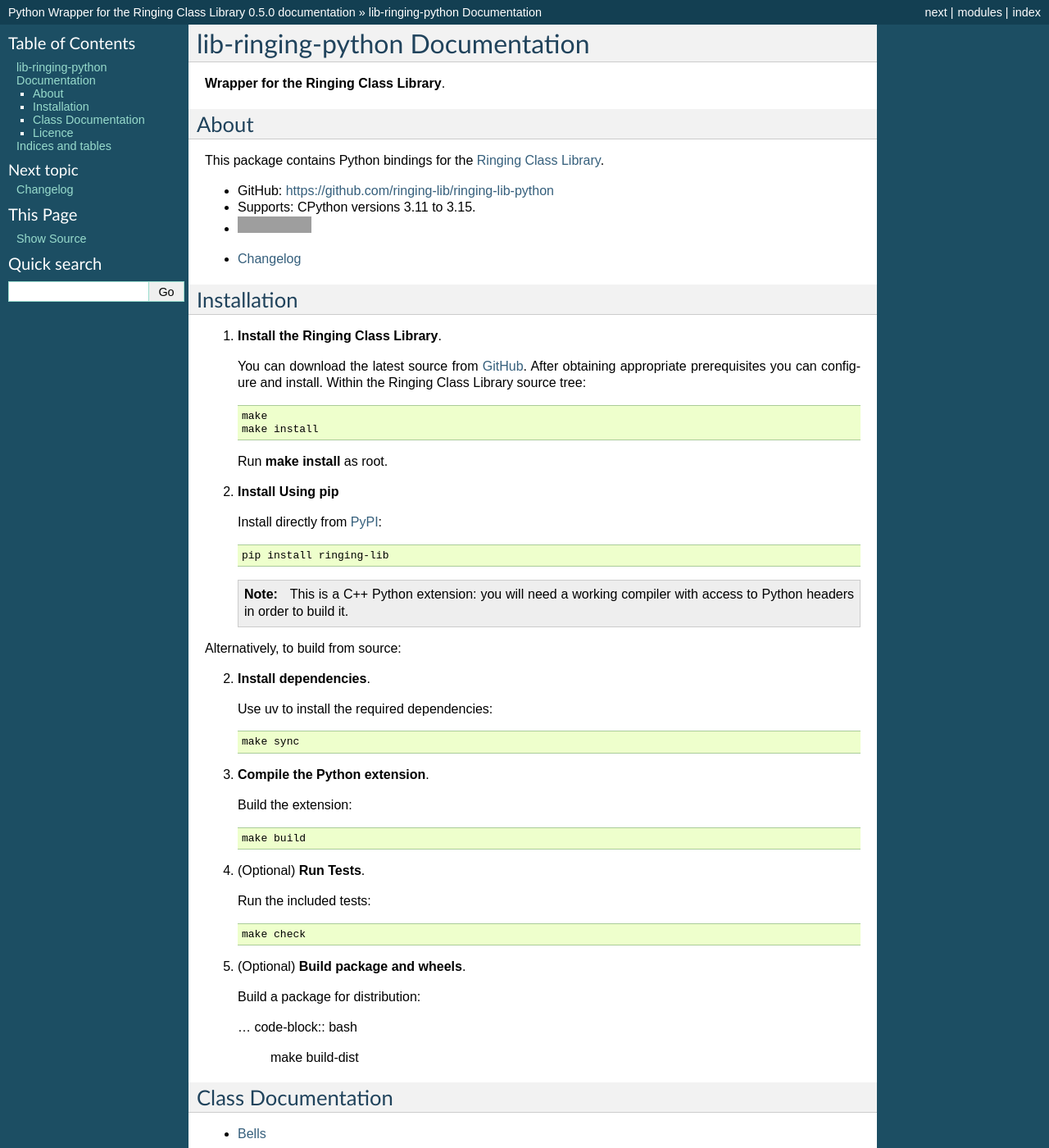
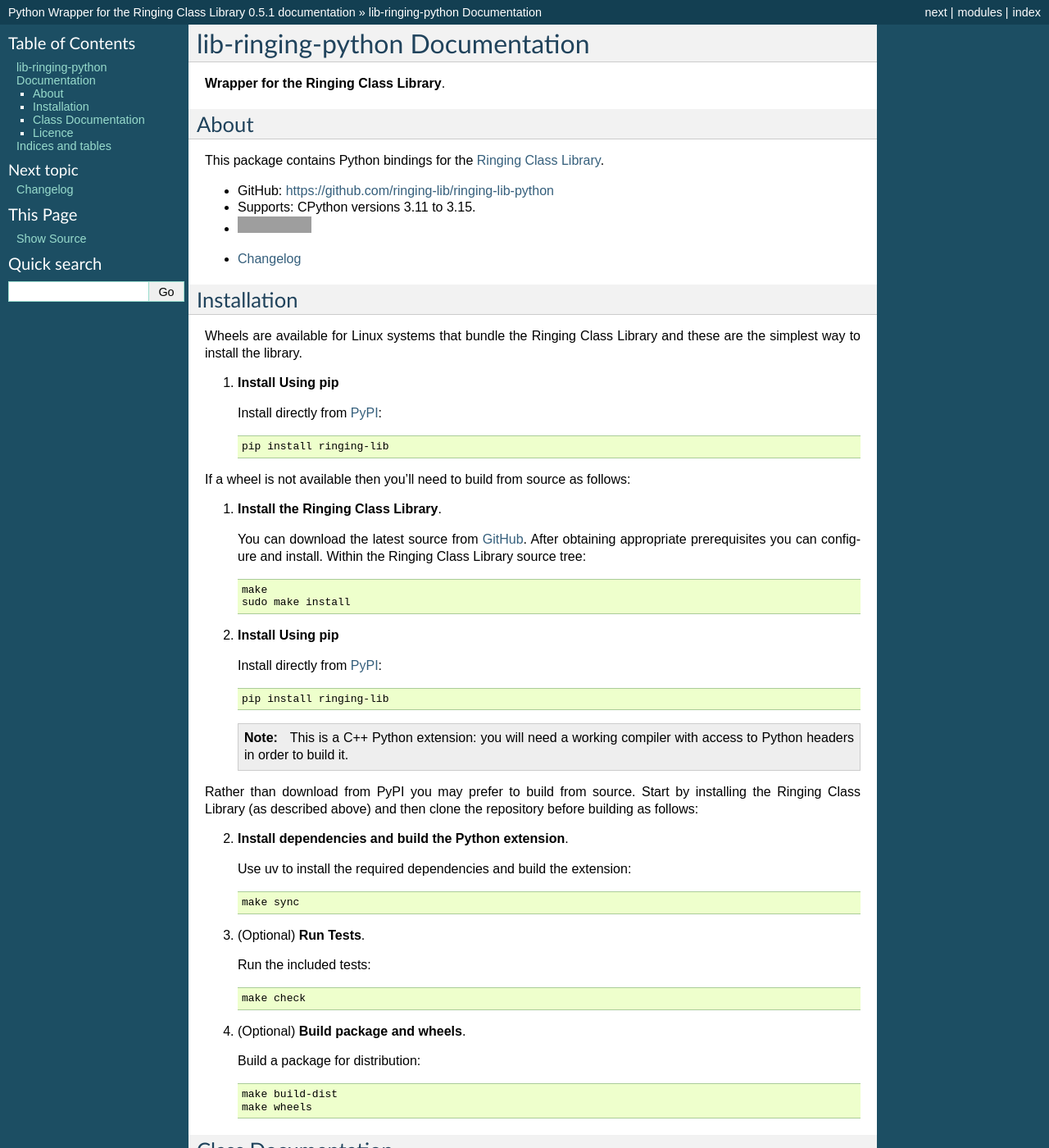
Before and after one commit to ringing-lib/ringing-lib-python, a Sphinx documentation site: the page built from docs/source/index.rst, in a window 1280 px wide and 1400 px high. Shown: the whole window at 82% size. Built offline with Sphinx 7.4.7, drawn with Linux system fonts in a browser that asks for light colours; some of the changed text lies outside the part shown; grey boxes are pictures that could not be loaded.

```diff
--- a/docs/source/changelog.rst
+++ b/docs/source/changelog.rst
@@ -2,6 +2,11 @@ Changelog
 =========
 
 .. currentmodule:: ringing
+
+v0.5.1
+------
+
+* Build wheels for Linux systems (``manylinux`` and ``musllinux``).
 
 v0.5.0
 ------
--- a/docs/source/index.rst
+++ b/docs/source/index.rst
@@ -25,6 +25,20 @@ This package contains Python bindings for the
 Installation
 ------------
 
+Wheels are available for Linux systems that bundle the Ringing Class Library and
+these are the simplest way to install the library.
+
+1. **Install Using pip**
+
+   Install directly from
+   `PyPI <https://pypi.python.org/pypi/ringing-lib/>`_:
+
+   .. code-block:: bash
+
+      pip install ringing-lib
+
+If a wheel is not available then you'll need to build from source as follows:
+
 1. **Install the Ringing Class Library**.
 
    You can download the latest source from
@@ -35,9 +49,7 @@ Installation
    .. code-block:: bash
 
       make
-      make install
-
-   Run :command:`make install` as root.
+      sudo make install
 
 2. **Install Using pip**
 
@@ -53,25 +65,19 @@ Installation
       This is a C++ Python extension: you will need a working compiler with
       access to Python headers in order to build it.
 
-Alternatively, to build from source:
+Rather than download from PyPI you may prefer to build from source. Start by
+installing the Ringing Class Library (as described above) and then clone the
+repository before building as follows:
 
-2. **Install dependencies**.
+2. **Install dependencies and build the Python extension**.
 
-   Use uv to install the required dependencies:
+   Use uv to install the required dependencies and build the extension:
 
    .. code-block:: bash
 
       make sync
 
-3. **Compile the Python extension**.
-
-   Build the extension:
-
-   .. code-block:: bash
-
-      make build
-
-4. (Optional) **Run Tests**.
+3. (Optional) **Run Tests**.
 
    Run the included tests:
 
@@ -79,13 +85,14 @@ Alternatively, to build from source:
 
       make check
 
-5. (Optional) **Build package and wheels**.
+4. (Optional) **Build package and wheels**.
 
    Build a package for distribution:
 
-   ... code-block:: bash
+   .. code-block:: bash
 
       make build-dist
+      make wheels
 
 Class Documentation
 -------------------
--- a/pyproject.toml
+++ b/pyproject.toml
@@ -54,7 +54,7 @@ name = "ringing-lib"
 
 # Put the version of your project.
 # https://packaging.python.org/en/latest/guides/writing-pyproject-toml/#version
-version = "0.5.0"
+version = "0.5.1"
 
 # This lets you declare the minimum version of Python that you support
 # https://packaging.python.org/en/latest/guides/writing-pyproject-toml/#python-requires
```
Also changed, not shown: 1 other file.
